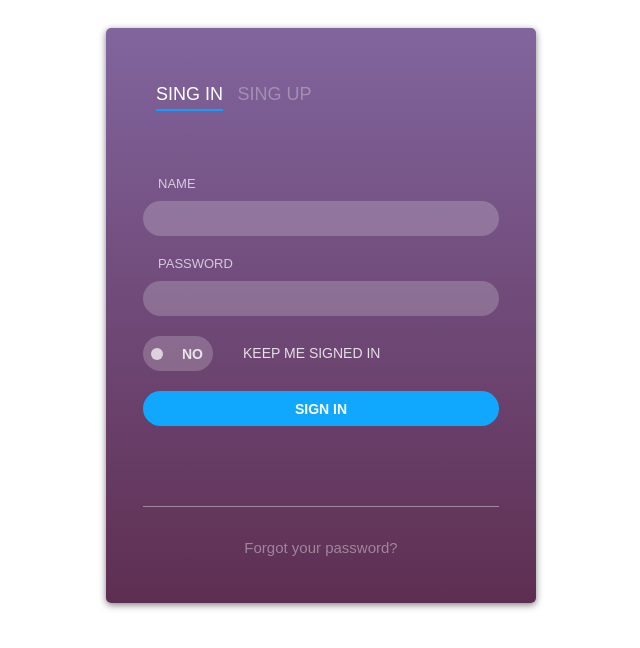
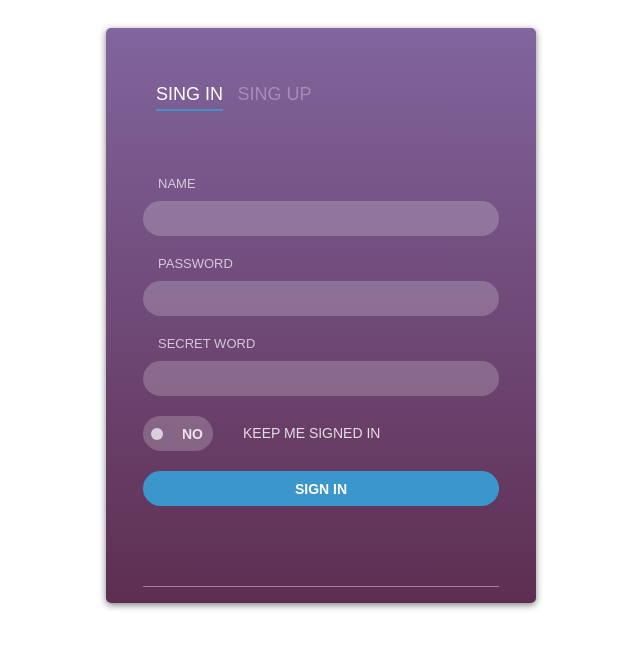
Before and after one commit to MikhailYushkevich2/Independent, a plain HTML site: page login/index.html in a window 1280 px wide. Shown: the whole page, without its empty margins (319-959 px from the left). Drawn offline with Linux system fonts and the light colour scheme.

Commit message:
Changed color body and description body

```diff
--- a/login/index.html
+++ b/login/index.html
@@ -21,6 +21,8 @@
 
                 <label class="form-label">Password</label>
                 <input type="password" name="password" class="form-input">
+                <label class="form-label">Secret word</label>
+                <input type="text" name="username" class="form-input">
 
                 <input class="checkboxinput" type="checkbox" name="KeepSignedIn" id="KeepSignedIn">
                 <label class="checkbox" for="KeepSignedIn" class="KeepIn">Keep me signed in</label>
--- a/login/style.css
+++ b/login/style.css
@@ -35,7 +35,7 @@ body {
 .links .active a {
     padding-bottom: 5px;
     color: #ffffff;
-    border-bottom: solid 2px #109fff;
+    border-bottom: solid 2px #4691c3;
 }
 
 form {
@@ -74,7 +74,7 @@ form {
 
 .form-singin {
     width: 100%;
-    background-color: rgb(16, 167, 255);
+    background-color: rgb(58, 150, 203);
     border: none;
     height: 35px;
     border-radius: 20px;
```
